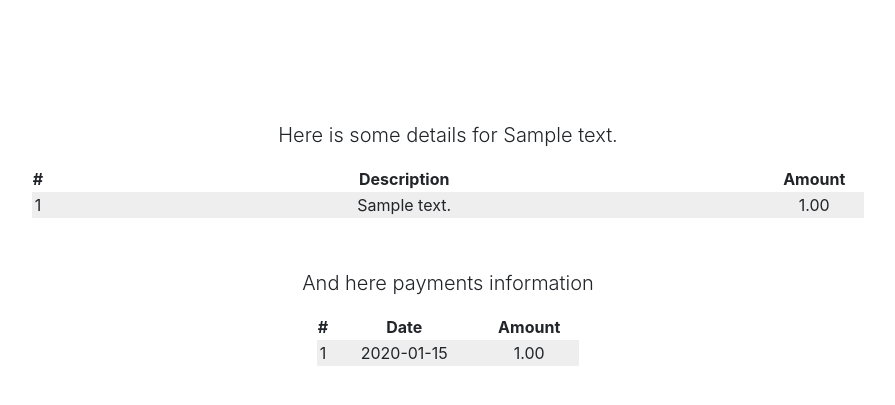
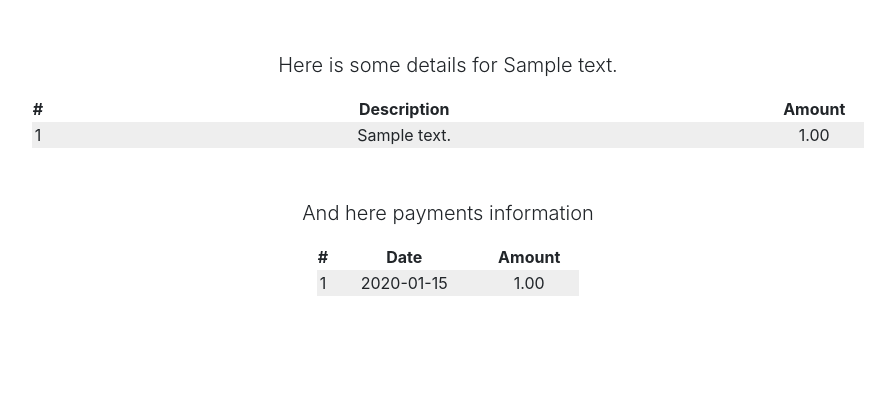
Before and after one commit to KosyanMedia/aviapayroll, a Python web app: template templates/view.html in a window 1280 px wide. Shown: the top 405 px of the page, without its empty margins (192-1087 px from the left). Run offline with Jinja, Linux system fonts and the light colour scheme; the template is opened without the code that fills it: most values are stand-ins (such as "Sample title", 1, 10 or a date in 2020); some libraries are stand-ins or nearby versions.

Commit message:
[layout] reduce padding-top on content

```diff
--- a/templates/layout.html
+++ b/templates/layout.html
@@ -24,7 +24,7 @@
 
   <body>
 		<div class="container">
-		  <div style="padding-top:120px; text-align:center;">
+		  <div style="padding-top:50px; text-align:center;">
 				{% block content %}{% endblock %}
 		  </div>
 		</div>
```
